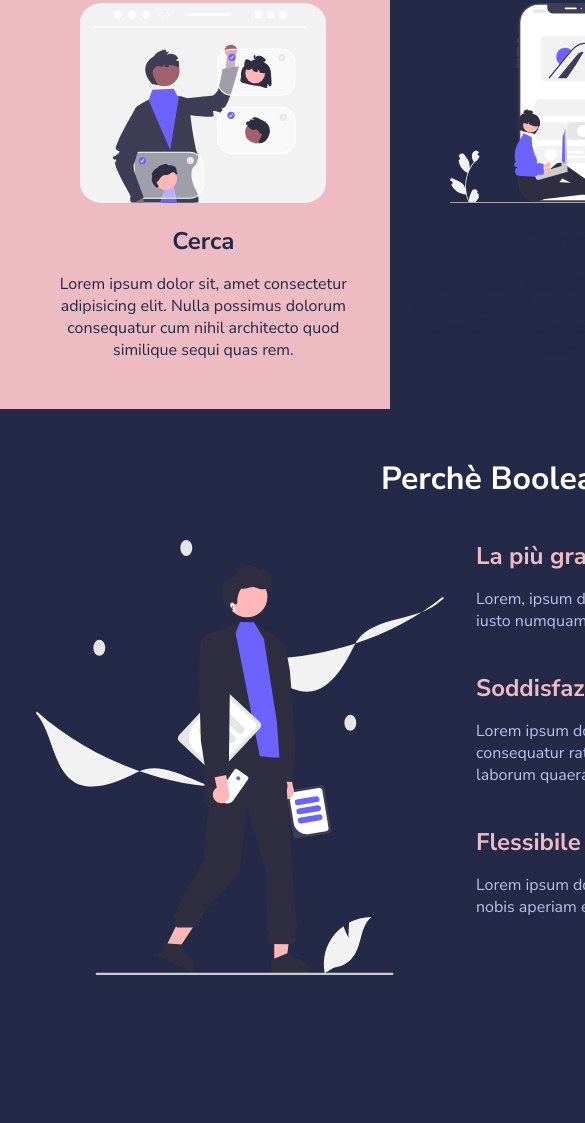
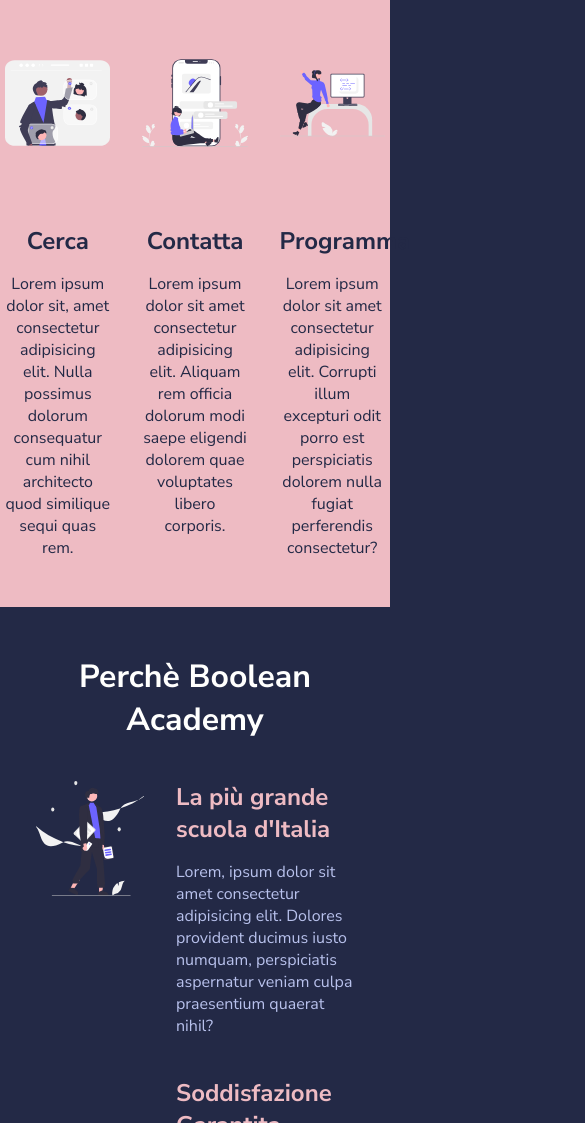
Before and after one commit to matteocenci/html-css-resp-wannabe, a plain HTML site: page index.html in a window 390 px wide. Shown: the part 877-2000 px from the top of the page, 585 px wide, since content can reach past the window. Before the commit the page ends 1906 px from the top, so only its background shows below. Drawn offline with Linux system fonts and the light colour scheme.

Commit message:
feat: second and third section responsive to 768px

```diff
--- a/css/responsive.css
+++ b/css/responsive.css
@@ -9,6 +9,16 @@
         justify-content: center;
     }
 
+    .steps{
+        display: flex;
+        justify-content: center;
+    }
+
+    .why-us{
+        display: flex;
+        justify-content: center;
+    }
+
 
 
 
```
